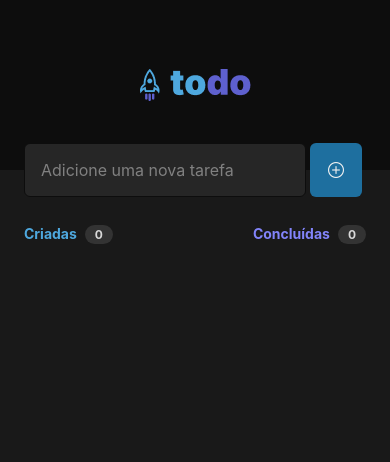
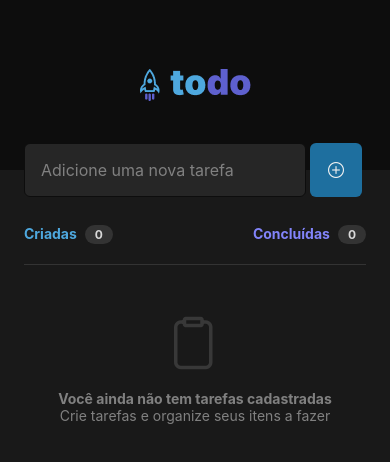
Before and after one commit to ThaisMignoli/todolist, a React Native app: screen / in a window 390 px wide. Shown: the top 462 px of the page. Built offline with nearby package versions, Linux system fonts and the light colour scheme.

Commit message:
add list empty state

```diff
--- /dev/null
+++ b/src/components/EmptyState/index.tsx
@@ -0,0 +1,25 @@
+import React from "react";
+import { Text, View } from "react-native";
+import { Ionicons } from "@expo/vector-icons";
+
+import { styles } from "./styles";
+
+export default function EmptyState() {
+  return (
+    <>
+      <View style={styles.divider} />
+      <Ionicons
+        name="clipboard-outline"
+        size={56}
+        color="#383838"
+        style={styles.image}
+      />
+      <Text style={[styles.text, styles.title]}>
+        Você ainda não tem tarefas cadastradas
+      </Text>
+      <Text style={styles.text}>
+        Crie tarefas e organize seus itens a fazer
+      </Text>
+    </>
+  );
+}
--- /dev/null
+++ b/src/components/EmptyState/styles.ts
@@ -0,0 +1,21 @@
+import { StyleSheet } from "react-native";
+
+export const styles = StyleSheet.create({
+  divider: {
+    backgroundColor: "#333333",
+    height: 1,
+  },
+  image: {
+    alignSelf: "center",
+    marginTop: 48,
+    marginBottom: 16,
+  },
+  text: {
+    color: "#808080",
+    fontSize: 14,
+    textAlign: "center",
+  },
+  title: {
+    fontWeight: "bold",
+  },
+});
--- a/src/screens/Home/index.tsx
+++ b/src/screens/Home/index.tsx
@@ -15,6 +15,7 @@ import { styles } from "./styles";
 import logo from "../../assets/logo.png";
 import Counter from "../../components/Counter";
 import Task, { TaskDataProps } from "../../components/Task";
+import EmptyState from "../../components/EmptyState";
 
 export default function Home() {
   const [task, setTask] = useState<string>("");
@@ -106,6 +107,7 @@ export default function Home() {
               onTrashPress={() => handleDeleteTask(item.id)}
             />
           )}
+          ListEmptyComponent={<EmptyState />}
         />
       </View>
     </View>
```
